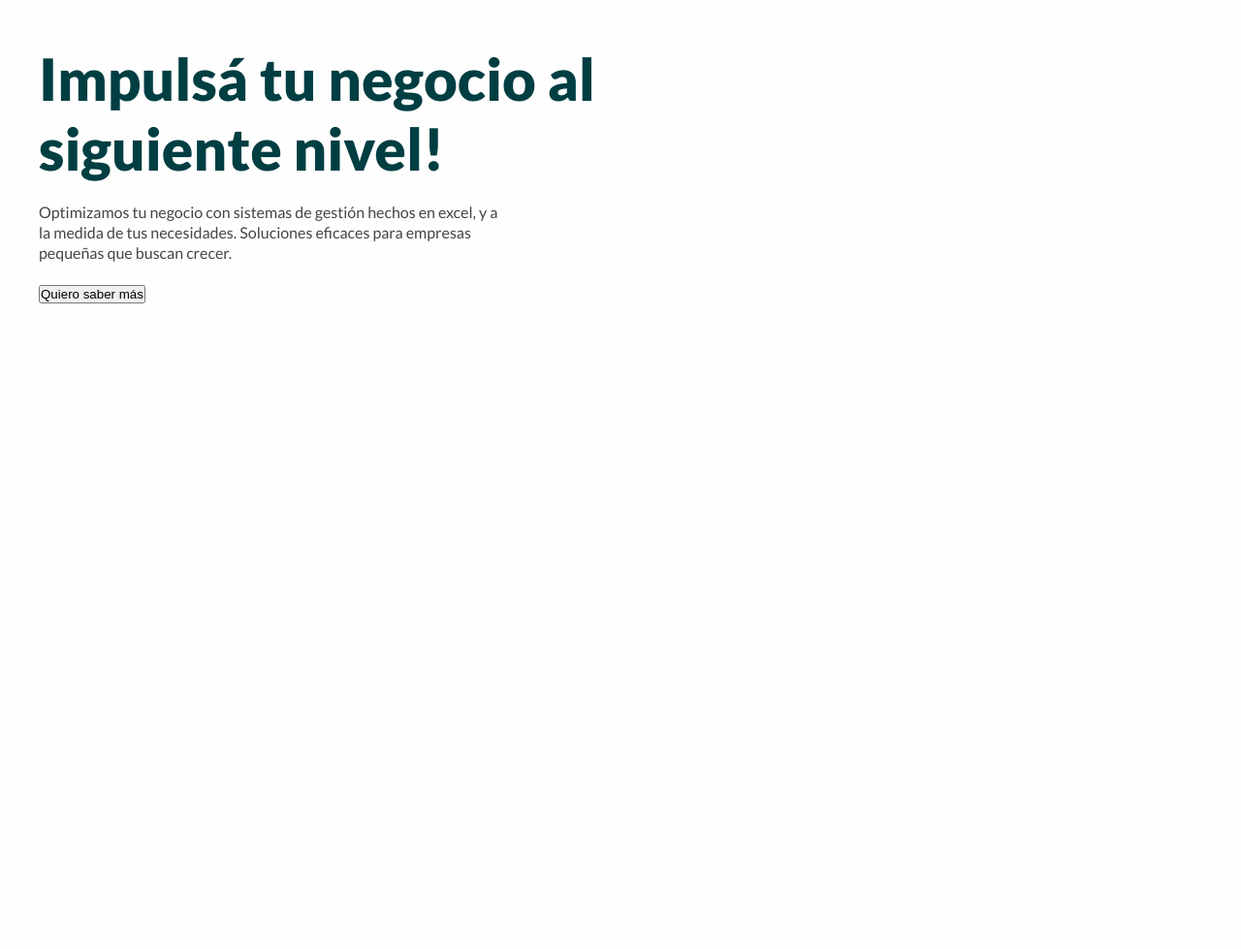
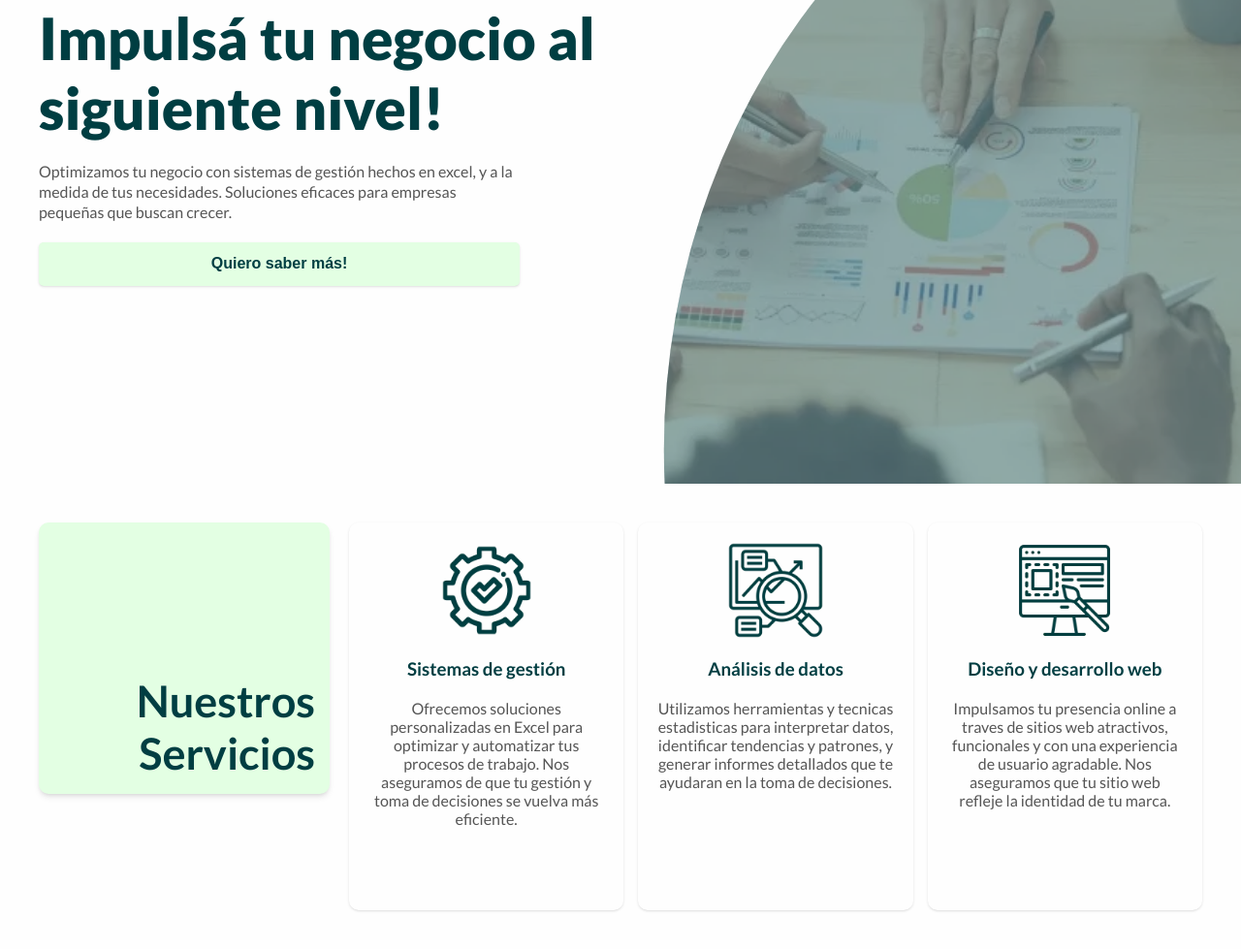
Before and after one commit to TobiasMolinero/matob-astro, an Astro site: page / in a window 1280 px wide. Shown: the part 261-1240 px from the top of the page at 97% size. Before the commit the page ends 800 px from the top, so only its background shows below. Built offline with nearby package versions, Linux system fonts and the light colour scheme; Astro itself is replaced by a stand-in of ours.

Commit message:
Avance con la seccion de Header, Hero y Servicios

```diff
--- a/src/components/Header.astro
+++ b/src/components/Header.astro
@@ -30,7 +30,7 @@ import { logo_white } from '@lib'
 <style>
     .header{
         position: relative;
-        height: 80px;
+        height: 60px;
         display: flex;
         justify-content: center;
     }
@@ -72,5 +72,9 @@ import { logo_white } from '@lib'
         text-decoration: none;
     }
 
-    @media screen and (max-width: ) and (min-width: 375px){}
+    @media screen and (max-width: 1023px){
+        .nav{
+            display: none;
+        }
+    }
 </style>
--- a/src/components/Hero.astro
+++ b/src/components/Hero.astro
@@ -1,5 +1,6 @@
 ---
-
+import { HeroImg } from '@components'
+import { Button } from '@lib'
 ---
 
 <section class="hero">
@@ -7,18 +8,19 @@
         <h1 class="title">Impulsá tu negocio al siguiente nivel!</h1>
         <p class="text">Optimizamos tu negocio con sistemas de gestión hechos en excel, y a la medida de tus necesidades. Soluciones eficaces para empresas pequeñas que buscan crecer.</p>
         <div class="container-button">
-            <button class="button">Quiero saber más</button>
+            <Button > Quiero saber más!</Button>
+            <!-- <button class="button">Quiero saber más</button> -->
         </div>
     </div>
-    <div>
-
+    <div class="hero-img">
+        <HeroImg/>
     </div>
 </section>
 
 <style>
     .hero{
-        height: calc(100vh - 80px);
-        padding: 0 40px;
+        height: calc(100vh - 100px);
+        padding-left: 40px;
         display: flex;
     }
 
@@ -38,6 +40,9 @@
         color: var(--title);
         font-weight: 900;
         font-size: 60px;
+        @media (max-width: 512px) {
+            font-size: 50px;
+        }
     }
 
     .text{
@@ -49,10 +54,47 @@
     }
 
     .container-button{
+        width: 80%;
+        height: 45px;
+    }
+
+    .hero-img{
+        position: relative;
 
     }
 
-    .button{
+    @media screen and (max-width: 1023px) {
 
+        .hero{
+            height: 100vh;
+            background-image: linear-gradient(
+                to bottom,
+                #fefefeb6,
+                #fefefeb6,
+                #fefefedc,
+                #fefefe
+                ),
+                url('/src/lib/images/banner_nos_1.jpg');
+            background-size: cover;
+            background-position: center;
+            padding: 0;
+            display: flex;
+            justify-content: center;
+        }
+
+        .content{
+            display: flex;
+            flex-direction: column;
+            justify-content: start;
+            align-items: center;
+            padding-top: 150px;
+        }
+
+        .title{
+            font-size: 55x;
+            text-align: center;
+        }
+
+        .hero-img{display: none}
     }
 </style>
--- /dev/null
+++ b/src/components/HeroImg.astro
@@ -0,0 +1,23 @@
+---
+import { hero_image } from "@lib";
+---
+
+<div class="container-img" >
+    <img class="img" src={hero_image.src} alt="Imagen representativa de graficos de barra y estadisticas.">
+    <div class="over-layout"></div>
+</div>
+
+<!-- clip-path: ellipse(63% 53% at 90% 57%); -->
+
+<style>
+    .container-img{
+        background-color: rgb(0, 62, 66, 60%);
+        height: 100%;
+        clip-path: ellipse(100% 100% at 104% 95%);
+    }
+    .img{
+        object-fit: cover;
+        width: 100%;
+        height: 100%;
+    }
+</style>
--- a/src/components/Services.astro
+++ b/src/components/Services.astro
@@ -0,0 +1,42 @@
+---
+import { TitleCard, ServiceCard, icon_gear, icon_analisis, icon_web } from '@lib';
+---
+
+<section class="services">
+    <TitleCard title='Nuestros Servicios' side='left'/>
+    <div class="cards">
+        <ServiceCard
+            src={icon_gear.src}
+            alt='Icono servicio de sistemas de gestión'
+            title='Sistemas de gestión'
+            text='Ofrecemos soluciones personalizadas en Excel para optimizar y automatizar tus procesos de trabajo. Nos aseguramos de que tu gestión y toma de decisiones se vuelva más eficiente.'/>
+        <ServiceCard
+            src={icon_analisis.src}
+            alt='Icono servicio de analisis'
+            title='Análisis de datos'
+            text='Utilizamos herramientas y tecnicas estadisticas para interpretar datos, identificar tendencias y patrones, y generar informes detallados que te ayudaran en la toma de decisiones.'
+        />
+        <ServiceCard
+            src={icon_web.src}
+            alt="Icono servicio de desarollo de páginas web"
+            title='Diseño y desarrollo web'
+            text='Impulsamos tu presencia online a traves de sitios web atractivos, funcionales y con una experiencia de usuario agradable. Nos aseguramos que tu sitio web refleje la identidad de tu marca.'
+        />
+    </div>
+</section>
+
+<style>
+    .services{
+        padding: 40px;
+        display: flex;
+        column-gap: 20px;
+    }
+    .cards{
+        flex: 1;
+        display: flex;
+        justify-content: space-between;
+        column-gap: 15px;
+    }
+
+
+</style>
--- a/src/components/modul.ts
+++ b/src/components/modul.ts
@@ -1,5 +1,6 @@
 import Header from './Header.astro'
 import Hero from './Hero.astro'
+import HeroImg from './HeroImg.astro'
 import Services from './Services.astro'
 import Pros from './Pros.astro'
 import Contact from './Contact.astro'
@@ -7,6 +8,7 @@ import Contact from './Contact.astro'
 export {
     Header,
     Hero,
+    HeroImg,
     Services,
     Pros,
     Contact
--- a/src/config/global.css
+++ b/src/config/global.css
@@ -30,10 +30,16 @@
 
 :root {
   scroll-behavior: smooth;
+  scrollbar-width: thin;
+  scrollbar-color: var(--bg-button) transparent;
   --title: rgb(0, 62, 66);
-  --bg-title: rgb(227, 255, 227);
-  --text: rgb(68, 68, 68);
+  --bg-button: rgb(227, 255, 227);
+  --text: rgb(85, 85, 85);
   --background: #fefefe;
+  --shadow-sm: 0 1px 2px 0 rgb(0 0 0 / 0.05);
+  --shadow: 0 1px 3px 0 rgb(0 0 0 / 0.1), 0 1px 2px -1px rgb(0 0 0 / 0.1);
+  --shadow-md: 0 4px 6px -1px rgb(0 0 0 / 0.1), 0 2px 4px -2px rgb(0 0 0 / 0.1);
+  --inner-shadow: inset 0 2px 6px 0 rgb(0 0 0);
 }
 
 html {
@@ -46,3 +52,7 @@ html {
   padding: 0;
   box-sizing: border-box;
 }
+
+/* shadow-sm: box-shadow: 0 1px 2px 0 rgb(0 0 0 / 0.05); */
+/* shadow:  0 1px 3px 0 rgb(0 0 0 / 0.1), 0 1px 2px -1px rgb(0 0 0 / 0.1); */
+/* shadow-md: box-shadow: 0 4px 6px -1px rgb(0 0 0 / 0.1), 0 2px 4px -2px rgb(0 0 0 / 0.1); */
--- a/src/lib/Button.astro
+++ b/src/lib/Button.astro
@@ -1,4 +1,10 @@
 ---
+// interface Props {
+//     width: number
+//     height: number
+// }
+
+// const { width, height } = Astro.props
 ---
 
 <button class="button">
@@ -6,5 +12,25 @@
 </button>
 
 <style>
-    .button{}
+    .button{
+        width: 100%;
+        height: 100%;
+        background: var(--bg-button);
+        color: var(--title);
+        font-weight: 700;
+        font-size: 16px;
+        box-shadow: var(--shadow);
+        border-radius: 5px;
+        border: none;
+        cursor: pointer;
+        transition: 0.2s
+    }
+    .button:hover{
+        background: var(--title);
+        color: var(--bg-button);
+    }
+    .button:active{
+        background: rgb(0, 62, 68);
+        box-shadow: var(--inner-shadow);
+    }
 </style>
--- /dev/null
+++ b/src/lib/cards/ServiceCard.astro
@@ -0,0 +1,45 @@
+---
+interface Props {
+    title: string
+    src: string
+    alt: string
+    text: string
+}
+
+const { title, src, alt, text } = Astro.props
+---
+<div class="card">
+    <img class="img" src={src} alt={alt}>
+    <h3 class="title">{title}</h3>
+    <p class="text">{text}</p>
+</div>
+
+<style>
+    .card{
+        flex: 1;
+        height:400px;
+        border-radius: 10px;
+        box-shadow: var(--shadow);
+        display: flex;
+        flex-direction: column;
+        align-items: center;
+        row-gap: 20px;
+        padding: 20px;
+    }
+
+    .img{
+        width: 100px;
+        height: 100px;
+    }
+
+    .title{
+        color: var(--title);
+        font-weight: 700;
+    }
+
+    .text{
+        color: var(--text);
+        text-align: center;
+    }
+
+</style>
--- /dev/null
+++ b/src/lib/cards/TitleCard.astro
@@ -0,0 +1,34 @@
+---
+interface Props {
+    title: string
+    side: 'left' | 'right'
+}
+
+const { title, side } = Astro.props
+---
+
+<div class=`container`>
+    <h2 class=`title ${side}`>{title}</h2>
+</div>
+
+<style>
+    .container{
+        background: var(--bg-button);
+        height: 280px;
+        width: 300px;
+        display: flex;
+        justify-content: end;
+        align-items: end;
+        padding: 15px;
+        border-radius: 10px;
+        box-shadow: var(--shadow-md);
+    }
+
+    .title{
+        font-size: 45px;
+        font-weight: 700;
+        color: var(--title);
+    }
+    .left{text-align: end;}
+    .right{text-align: start}
+</style>
--- a/src/lib/modul.ts
+++ b/src/lib/modul.ts
@@ -8,6 +8,9 @@ import logo_green from './images/logo_fondo_verde.webp'
 import hero_image from './images/hero-image.webp'
 import pros_image from './images/foto-acuerdo.webp'
 import contact_image from './images/foto-seccion-contacto.webp'
+import Button from './Button.astro'
+import ServiceCard from './cards/ServiceCard.astro'
+import TitleCard from './cards/TitleCard.astro'
 
 export {
   icon_gear,
@@ -20,4 +23,7 @@ export {
   hero_image,
   pros_image,
   contact_image,
+  Button,
+  ServiceCard,
+  TitleCard,
 }
--- a/src/pages/index.astro
+++ b/src/pages/index.astro
@@ -1,10 +1,11 @@
 ---
 import Layout from '../layouts/Layout.astro';
-import { Hero } from '@components';
+import { Hero, Services } from '@components';
 ---
 
 <Layout title="Impulsá tu negocio con nosotros!">
     <main>
         <Hero />
+        <Services />
     </main>
 </Layout>
```
Also changed, not shown: src/lib/images/banner_nos_1.jpg (added), 2 other files.
